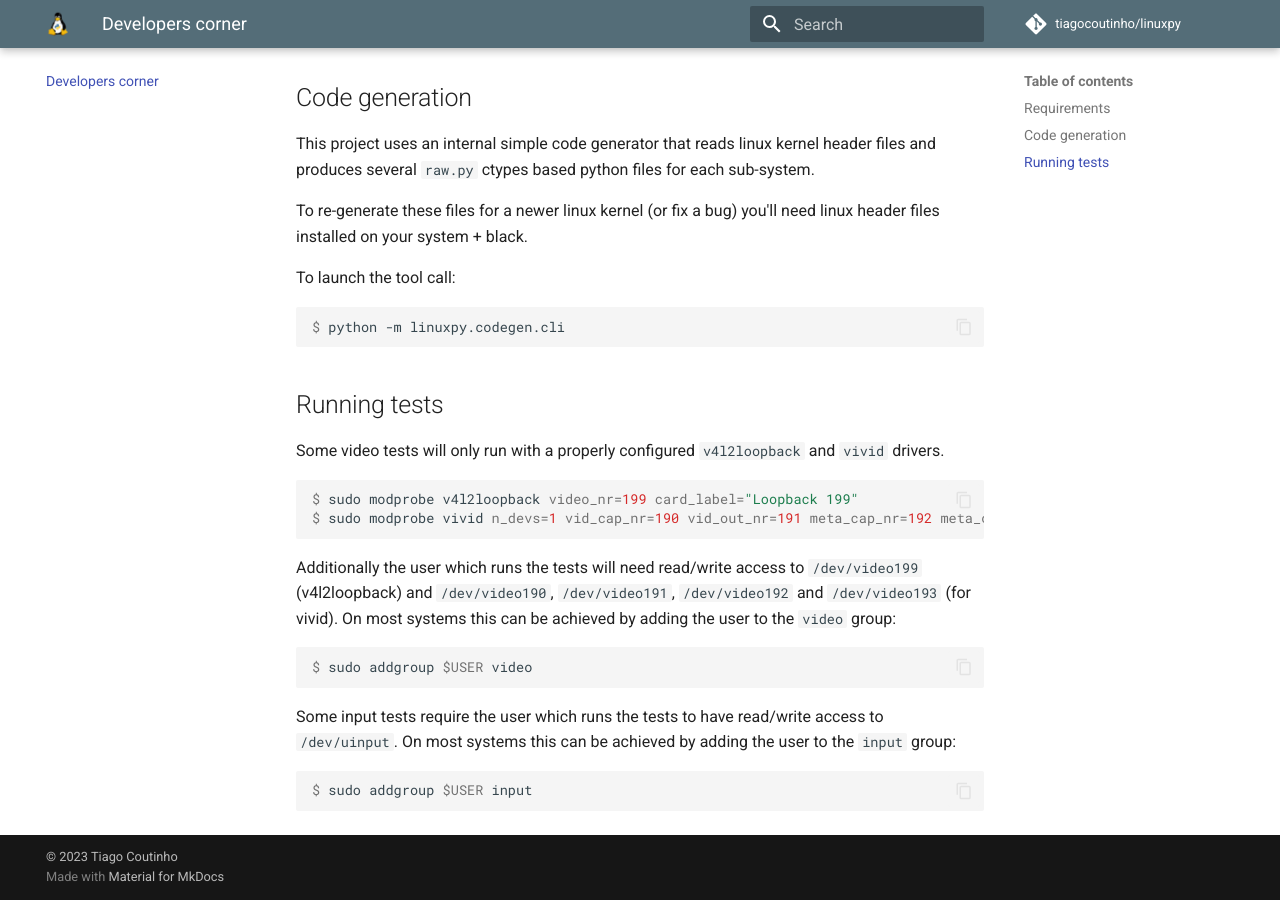
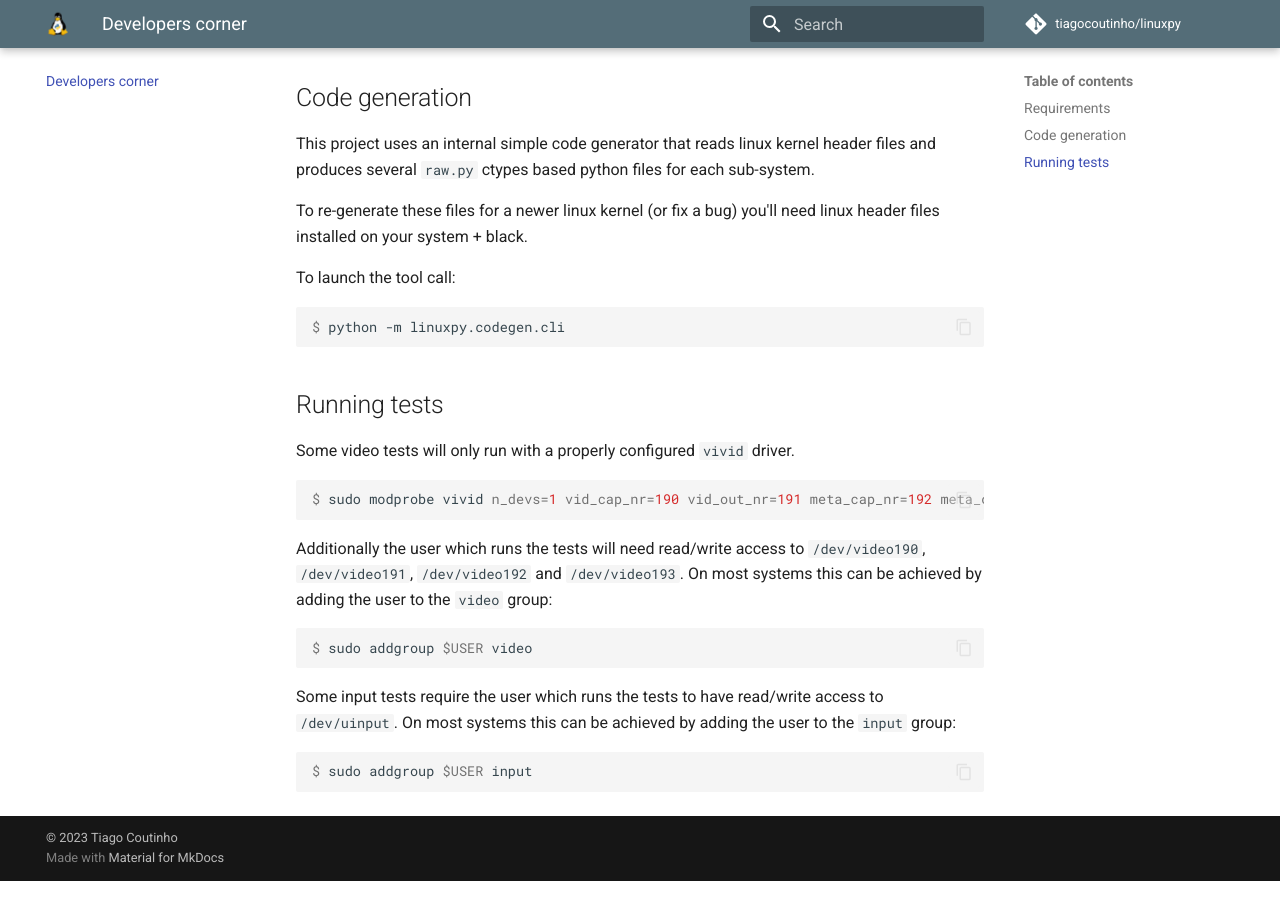
Before and after one commit to tiagocoutinho/linuxpy, an MkDocs documentation site: the page built from docs/develop.md, in a window 1280 px wide and 900 px high, scrolled down 501 px. Built offline with MkDocs 1.6.1 and Material for MkDocs 9.7.7, drawn with Linux system fonts in a browser that asks for light colours; comment, search, counter and statistics services are not loaded.

Commit message:
Update doc

````diff
--- a/docs/develop.md
+++ b/docs/develop.md
@@ -36,17 +36,14 @@ $ python -m linuxpy.codegen.cli
 
 ## Running tests
 
-Some video tests will only run with a properly configured `v4l2loopback`
-and `vivid` drivers.
+Some video tests will only run with a properly configured `vivid` driver.
 
 ```console
-$ sudo modprobe v4l2loopback video_nr=199 card_label="Loopback 199"
 $ sudo modprobe vivid n_devs=1 vid_cap_nr=190 vid_out_nr=191 meta_cap_nr=192 meta_out_nr=193
 ```
 
 Additionally the user which runs the tests will need read/write access to
-`/dev/video199` (v4l2loopback) and `/dev/video190`, `/dev/video191`, `/dev/video192`
-and `/dev/video193` (for vivid).
+`/dev/video190`, `/dev/video191`, `/dev/video192` and `/dev/video193`.
 On most systems this can be achieved by adding the user to the `video` group:
 
 ```console
````
